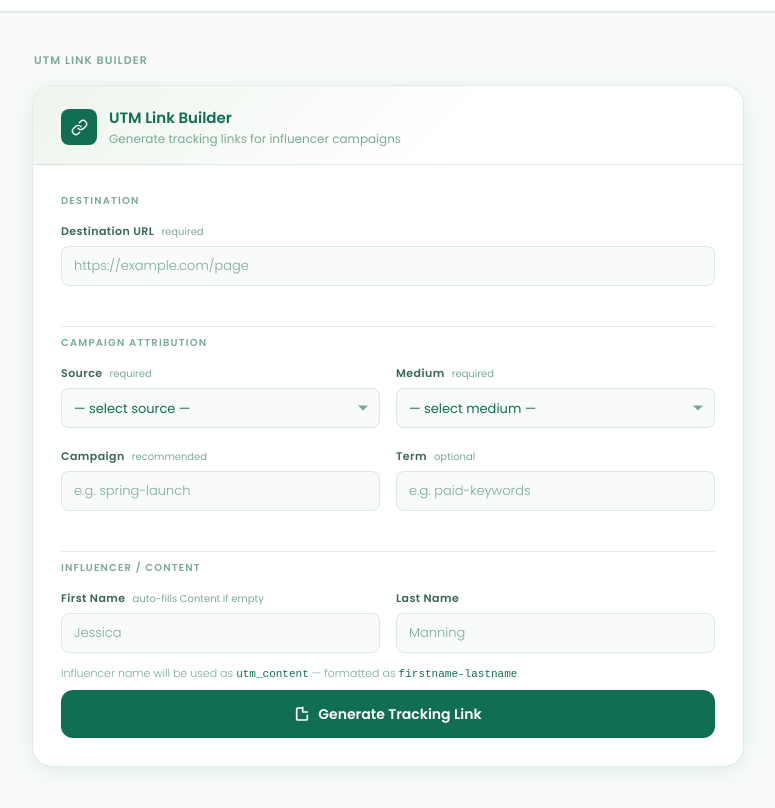
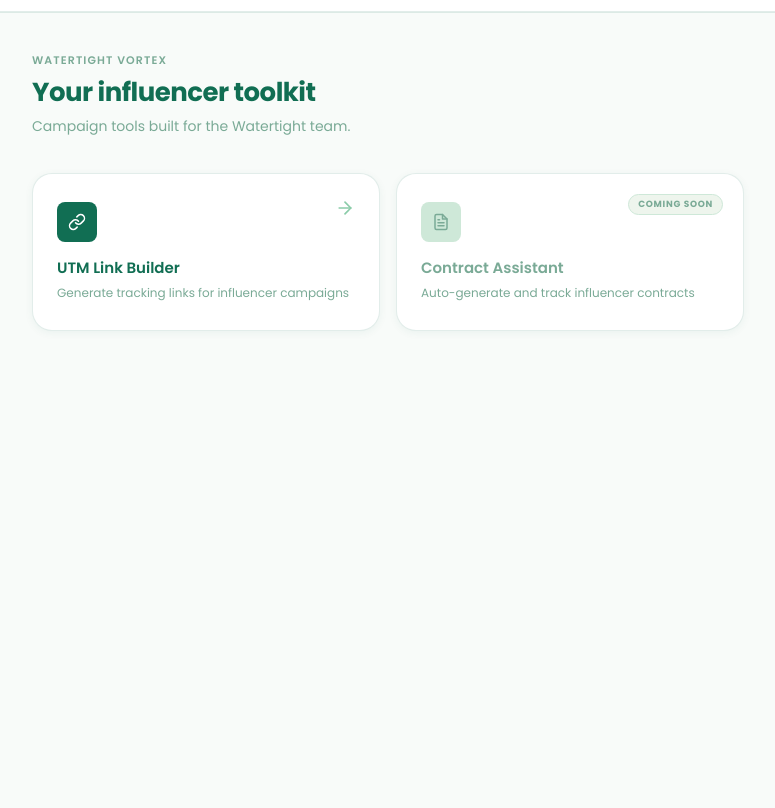
Before and after one commit to ianjwt/watertight-hub, a plain HTML site: page index.html in a window 1280 px wide. Shown: the part 44-852 px from the top of the page, without its empty margins (252-1027 px from the left). After the commit the page ends 800 px from the top, so only its background shows below. Drawn offline with Linux system fonts and the light colour scheme.

Commit message:
feat: add home screen with tool cards and JS routing

```diff
--- a/index.html
+++ b/index.html
@@ -87,51 +87,177 @@
       letter-spacing: 0.04em;
     }
 
-    .header-nav {
-      display: flex;
-      gap: 4px;
-    }
-
-    .nav-item {
-      font-size: 12px;
-      font-weight: 500;
-      color: var(--text-light);
-      padding: 6px 12px;
-      border-radius: var(--radius-sm);
-      cursor: pointer;
-      transition: all 0.15s;
-      border: none;
-      background: none;
-      text-decoration: none;
-      display: flex;
-      align-items: center;
-      gap: 6px;
-    }
-
-    .nav-item.active {
-      background: var(--wt-green-4);
-      color: var(--wt-green);
-      font-weight: 600;
-    }
-
-    .nav-item:hover:not(.active) {
-      background: var(--wt-green-4);
-      color: var(--text-mid);
-    }
-
-    .nav-item .dot {
-      width: 6px; height: 6px;
-      border-radius: 50%;
-      background: var(--wt-green-2);
-    }
-
-    .nav-item.active .dot { background: var(--wt-green); }
-
     /* ─── PAGE ─── */
     .page {
       max-width: 760px;
       margin: 0 auto;
       padding: 40px 24px 80px;
+    }
+
+    /* ─── HOME VIEW ─── */
+    .home-hero {
+      margin-bottom: 36px;
+    }
+
+    .home-hero-eyebrow {
+      font-size: 11px;
+      font-weight: 600;
+      letter-spacing: 0.1em;
+      text-transform: uppercase;
+      color: var(--text-light);
+      margin-bottom: 8px;
+    }
+
+    .home-hero-title {
+      font-size: 26px;
+      font-weight: 700;
+      color: var(--wt-green);
+      letter-spacing: -0.02em;
+      line-height: 1.2;
+      margin-bottom: 8px;
+    }
+
+    .home-hero-sub {
+      font-size: 14px;
+      font-weight: 400;
+      color: var(--text-light);
+      line-height: 1.5;
+    }
+
+    .tool-cards-grid {
+      display: grid;
+      grid-template-columns: 1fr 1fr;
+      gap: 16px;
+    }
+
+    .tool-card {
+      background: var(--white);
+      border: 1px solid var(--border);
+      border-radius: var(--radius-lg);
+      box-shadow: var(--shadow-sm);
+      padding: 28px 24px;
+      cursor: pointer;
+      transition: box-shadow 0.2s, transform 0.15s, border-color 0.2s;
+      text-decoration: none;
+      display: block;
+      position: relative;
+    }
+
+    .tool-card:hover {
+      box-shadow: var(--shadow-md);
+      transform: translateY(-2px);
+      border-color: var(--wt-green-2);
+    }
+
+    .tool-card--disabled {
+      cursor: default;
+    }
+
+    .tool-card--disabled:hover {
+      box-shadow: var(--shadow-sm);
+      transform: none;
+      border-color: var(--border);
+    }
+
+    .tool-card-icon {
+      width: 40px;
+      height: 40px;
+      background: var(--wt-green);
+      border-radius: var(--radius-sm);
+      display: flex;
+      align-items: center;
+      justify-content: center;
+      margin-bottom: 16px;
+    }
+
+    .tool-card--disabled .tool-card-icon {
+      background: var(--wt-green-3);
+    }
+
+    .tool-card-icon svg {
+      width: 18px;
+      height: 18px;
+      stroke: white;
+    }
+
+    .tool-card--disabled .tool-card-icon svg {
+      stroke: var(--text-light);
+    }
+
+    .tool-card-name {
+      font-size: 15px;
+      font-weight: 600;
+      color: var(--wt-green);
+      margin-bottom: 6px;
+      line-height: 1.3;
+    }
+
+    .tool-card--disabled .tool-card-name {
+      color: var(--text-light);
+    }
+
+    .tool-card-desc {
+      font-size: 12px;
+      font-weight: 400;
+      color: var(--text-light);
+      line-height: 1.5;
+    }
+
+    .tool-card-arrow {
+      position: absolute;
+      top: 24px;
+      right: 24px;
+      width: 20px;
+      height: 20px;
+      color: var(--wt-green-2);
+      transition: transform 0.15s, color 0.15s;
+    }
+
+    .tool-card:hover .tool-card-arrow {
+      transform: translateX(2px);
+      color: var(--wt-green);
+    }
+
+    .coming-soon-badge {
+      position: absolute;
+      top: 20px;
+      right: 20px;
+      font-size: 9px;
+      font-weight: 700;
+      letter-spacing: 0.08em;
+      text-transform: uppercase;
+      color: var(--text-light);
+      background: var(--wt-green-4);
+      border: 1px solid var(--wt-green-3);
+      border-radius: 20px;
+      padding: 3px 9px;
+    }
+
+    /* ─── BACK LINK ─── */
+    .back-link {
+      display: inline-flex;
+      align-items: center;
+      gap: 6px;
+      font-size: 13px;
+      font-weight: 500;
+      color: var(--text-light);
+      cursor: pointer;
+      margin-bottom: 28px;
+      padding: 4px 0;
+      border: none;
+      background: none;
+      font-family: 'Poppins', sans-serif;
+      transition: color 0.15s;
+      text-decoration: none;
+    }
+
+    .back-link:hover { color: var(--wt-green); }
+
+    .back-link svg {
+      width: 14px;
+      height: 14px;
+      stroke: currentColor;
+      flex-shrink: 0;
     }
 
     /* ─── SECTION TITLE ─── */
@@ -495,38 +621,6 @@
     .toast.show { transform: translateX(-50%) translateY(0); opacity: 1; }
     .toast svg { width: 16px; height: 16px; stroke: var(--wt-green-2); }
 
-    /* ─── COMING SOON TOOLS ─── */
-    .tools-grid {
-      display: grid;
-      grid-template-columns: repeat(auto-fill, minmax(200px, 1fr));
-      gap: 12px;
-    }
-
-    .tool-stub {
-      background: white;
-      border: 1.5px dashed var(--wt-green-3);
-      border-radius: var(--radius-md);
-      padding: 20px 18px;
-      display: flex;
-      align-items: center;
-      gap: 12px;
-      opacity: 0.55;
-    }
-
-    .stub-icon {
-      width: 32px; height: 32px;
-      background: var(--wt-green-4);
-      border-radius: var(--radius-sm);
-      display: flex;
-      align-items: center;
-      justify-content: center;
-      flex-shrink: 0;
-    }
-
-    .stub-icon svg { width: 15px; height: 15px; stroke: var(--text-mid); }
-    .stub-name { font-size: 13px; font-weight: 500; color: var(--text-mid); }
-    .stub-status { font-size: 11px; color: var(--text-light); margin-top: 2px; }
-
     /* ─── RESPONSIVE ─── */
     @media (max-width: 600px) {
       header { padding: 0 16px; }
@@ -535,6 +629,7 @@
       .card-top { padding: 16px 20px; }
       .row-2, .row-3 { grid-template-columns: 1fr; }
       .result-actions { flex-direction: column; }
+      .tool-cards-grid { grid-template-columns: 1fr; }
     }
   </style>
 </head>
@@ -552,10 +647,68 @@
   <!-- PAGE -->
   <main class="page">
 
-    <!-- UTM BUILDER -->
+    <!-- ══════════════════════════════════════════ -->
+    <!-- HOME VIEW                                  -->
+    <!-- ══════════════════════════════════════════ -->
+    <div id="view-home">
+
+      <div class="home-hero">
+        <div class="home-hero-eyebrow">Watertight Vortex</div>
+        <div class="home-hero-title">Your influencer toolkit</div>
+        <div class="home-hero-sub">Campaign tools built for the Watertight team.</div>
+      </div>
+
+      <div class="tool-cards-grid">
+
+        <!-- Card 1: UTM Link Builder -->
+        <div class="tool-card" onclick="navigateTo('utm')">
+          <div class="tool-card-icon">
+            <svg viewBox="0 0 24 24" fill="none" stroke-width="2" stroke-linecap="round" stroke-linejoin="round">
+              <path d="M10 13a5 5 0 007.54.54l3-3a5 5 0 00-7.07-7.07l-1.72 1.71"/>
+              <path d="M14 11a5 5 0 00-7.54-.54l-3 3a5 5 0 007.07 7.07l1.71-1.71"/>
+            </svg>
+          </div>
+          <div class="tool-card-name">UTM Link Builder</div>
+          <div class="tool-card-desc">Generate tracking links for influencer campaigns</div>
+          <svg class="tool-card-arrow" viewBox="0 0 24 24" fill="none" stroke="currentColor" stroke-width="2" stroke-linecap="round" stroke-linejoin="round">
+            <line x1="5" y1="12" x2="19" y2="12"/><polyline points="12 5 19 12 12 19"/>
+          </svg>
+        </div>
+
+        <!-- Card 2: Contract Assistant (Coming Soon) -->
+        <div class="tool-card tool-card--disabled">
+          <div class="tool-card-icon">
+            <svg viewBox="0 0 24 24" fill="none" stroke-width="2" stroke-linecap="round" stroke-linejoin="round">
+              <path d="M14 2H6a2 2 0 00-2 2v16a2 2 0 002 2h12a2 2 0 002-2V8z"/>
+              <polyline points="14 2 14 8 20 8"/>
+              <line x1="16" y1="13" x2="8" y2="13"/>
+              <line x1="16" y1="17" x2="8" y2="17"/>
+              <polyline points="10 9 9 9 8 9"/>
+            </svg>
+          </div>
+          <div class="tool-card-name">Contract Assistant</div>
+          <div class="tool-card-desc">Auto-generate and track influencer contracts</div>
+          <span class="coming-soon-badge">Coming Soon</span>
+        </div>
+
+      </div>
+    </div>
+
+    <!-- ══════════════════════════════════════════ -->
+    <!-- UTM VIEW                                   -->
+    <!-- ══════════════════════════════════════════ -->
+    <div id="view-utm" style="display:none">
+
+      <button class="back-link" onclick="navigateTo('home')">
+        <svg viewBox="0 0 24 24" fill="none" stroke-width="2" stroke-linecap="round" stroke-linejoin="round">
+          <line x1="19" y1="12" x2="5" y2="12"/><polyline points="12 19 5 12 12 5"/>
+        </svg>
+        Back to Vortex
+      </button>
+
       <div class="section-title">UTM Link Builder</div>
 
-    <div class="card" id="utm">
+      <div class="card">
         <div class="card-top">
           <div class="card-title-group">
             <div class="card-icon">
@@ -711,6 +864,7 @@
         </div>
       </div>
 
+    </div><!-- /view-utm -->
 
   </main>
 
@@ -723,6 +877,20 @@
   </div>
 
   <script>
+    // ─── ROUTING ───
+    function navigateTo(view) {
+      window.location.hash = view;
+    }
+
+    function handleRoute() {
+      const hash = window.location.hash.replace('#', '') || 'home';
+      document.getElementById('view-home').style.display = (hash === 'utm') ? 'none' : 'block';
+      document.getElementById('view-utm').style.display  = (hash === 'utm') ? 'block' : 'none';
+    }
+
+    window.addEventListener('hashchange', handleRoute);
+    handleRoute();
+
     // ─── SANITIZER ───
     function sanitize(val) {
       return val
@@ -750,7 +918,6 @@
 
       // Reflect sanitized values back
       document.getElementById('utm-campaign').value = campaign;
-
       document.getElementById('utm-term').value      = term;
 
       // Build content from name fields
```
Lines whose indentation alone changed are shown as unchanged.
